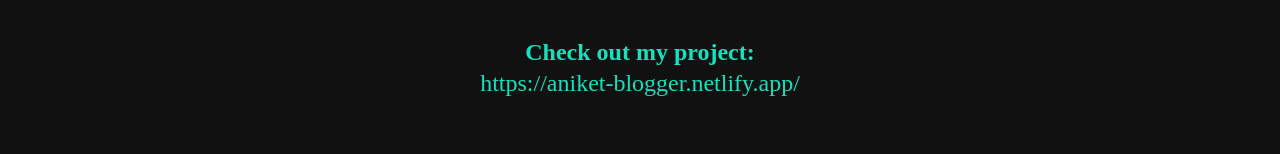
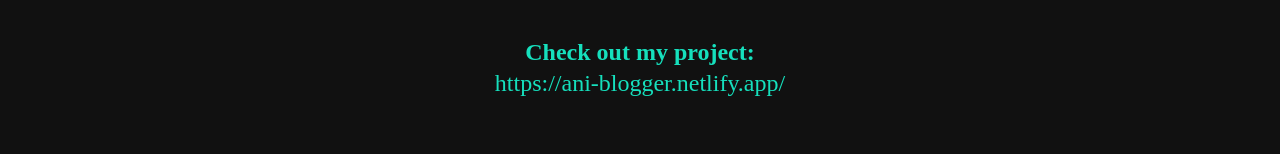
Before and after one commit to AniketMoharana27/Aniket-portfolio, a plain HTML site: page portfolio-blogger.html in a window 1280 px wide. Shown: the part 1330-1484 px from the top of the page. Drawn offline with nearby package versions, Linux system fonts and the light colour scheme.

Commit message:
Aniket-portfolio

```diff
--- a/portfolio-blogger.html
+++ b/portfolio-blogger.html
@@ -55,7 +55,7 @@
         <footer class="footer">
          <!-- project link -->
          <h3>Check out my project:</h3>
-         <a href="https://aniket-blogger.netlify.app/" target="_blank">https://aniket-blogger.netlify.app/</a>
+         <a href="https://ani-blogger.netlify.app/" target="_blank">https://ani-blogger.netlify.app/</a>
 
          <ul class="social-list">
              <li class="social-list__item">
```
